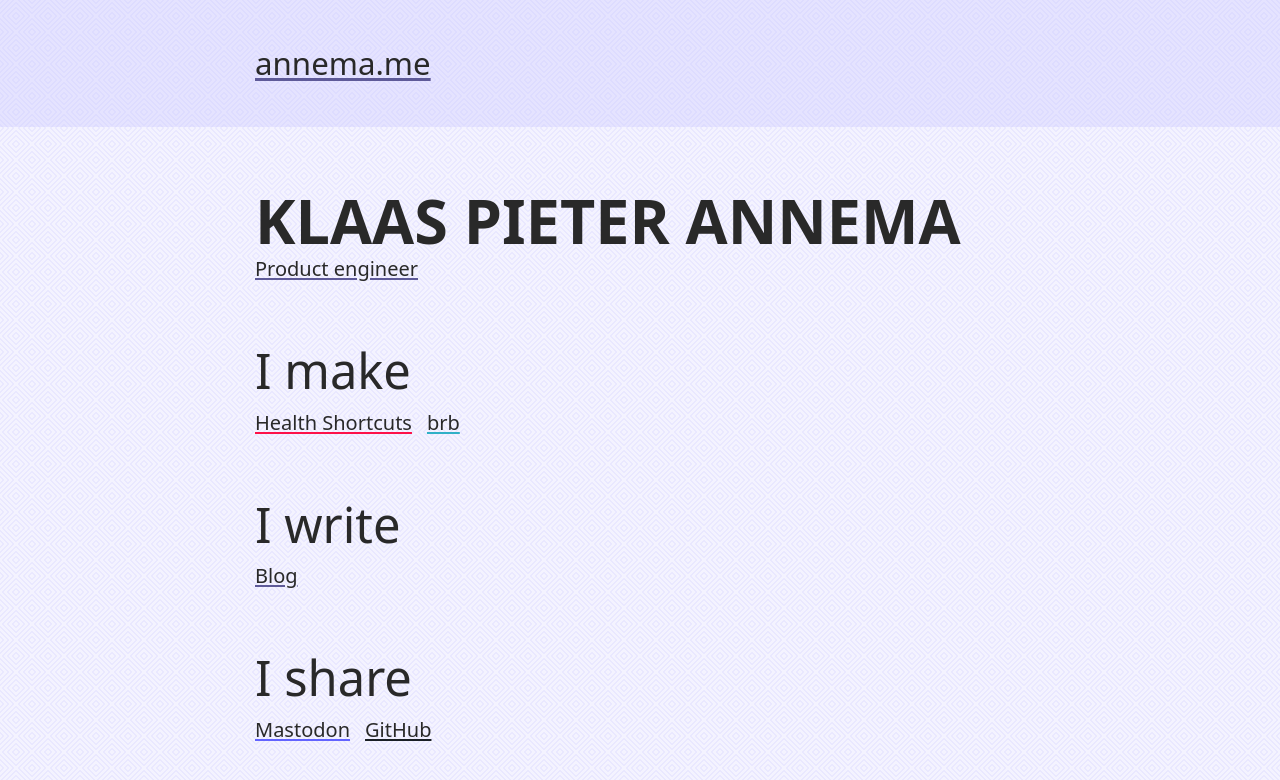
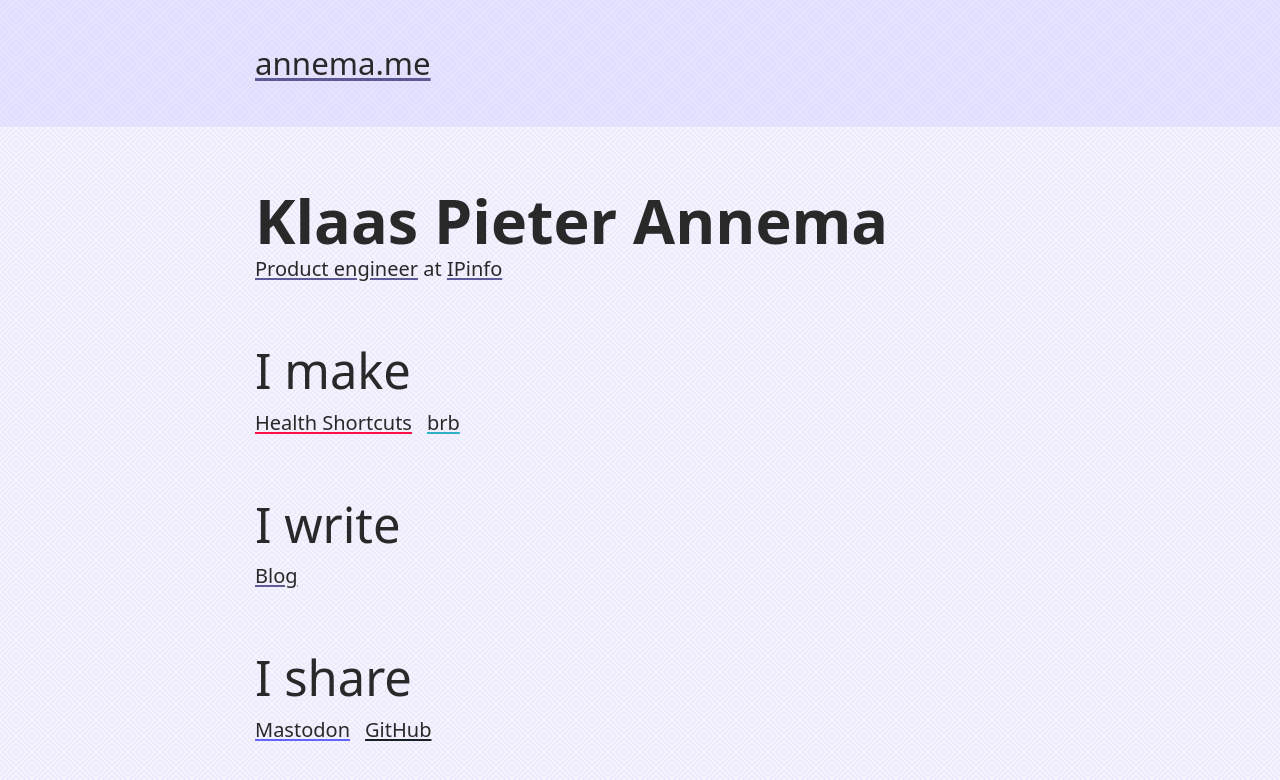
Before and after one commit to klaaspieter/annemame, an Eleventy site: page src/index.md in a window 1280 px wide. Built offline with nearby package versions, Linux system fonts and the light colour scheme; Eleventy itself is replaced by a stand-in of ours; files that its build step writes are made by us from their sources.

Commit message:
Add that I work for IPinfo now

```diff
--- a/src/_includes/layouts/home.html
+++ b/src/_includes/layouts/home.html
@@ -6,11 +6,12 @@ layout: "layouts/base.html"
 
 <article class="stack | home">
   <div class="about-me">
-    <h1 class="uppercased">Klaas Pieter Annema</h1>
+    <h1>Klaas Pieter Annema</h1>
     <p>
       <a href="https://posthog.com/blog/what-is-a-product-engineer"
         >Product engineer</a
       >
+      at <a href="https://ipinfo.io">IPinfo</a>
     </p>
   </div>
 
```
